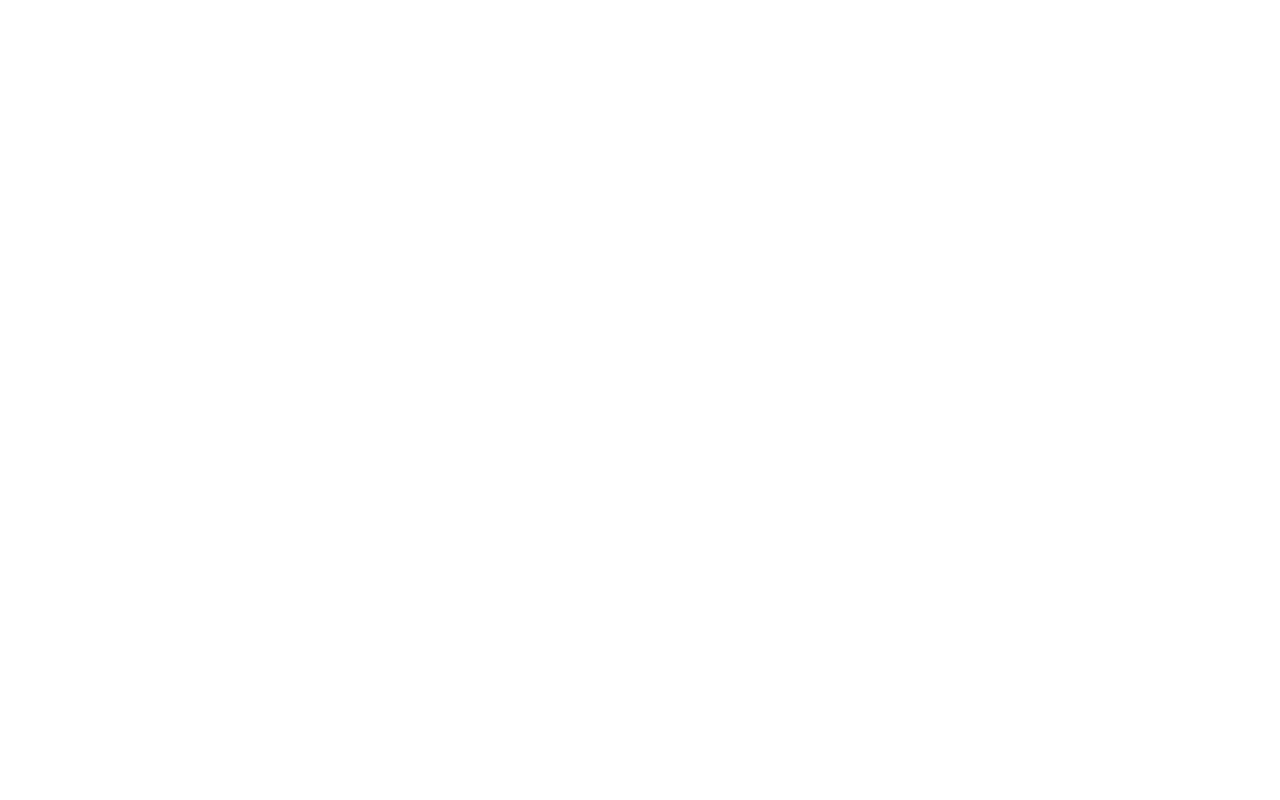
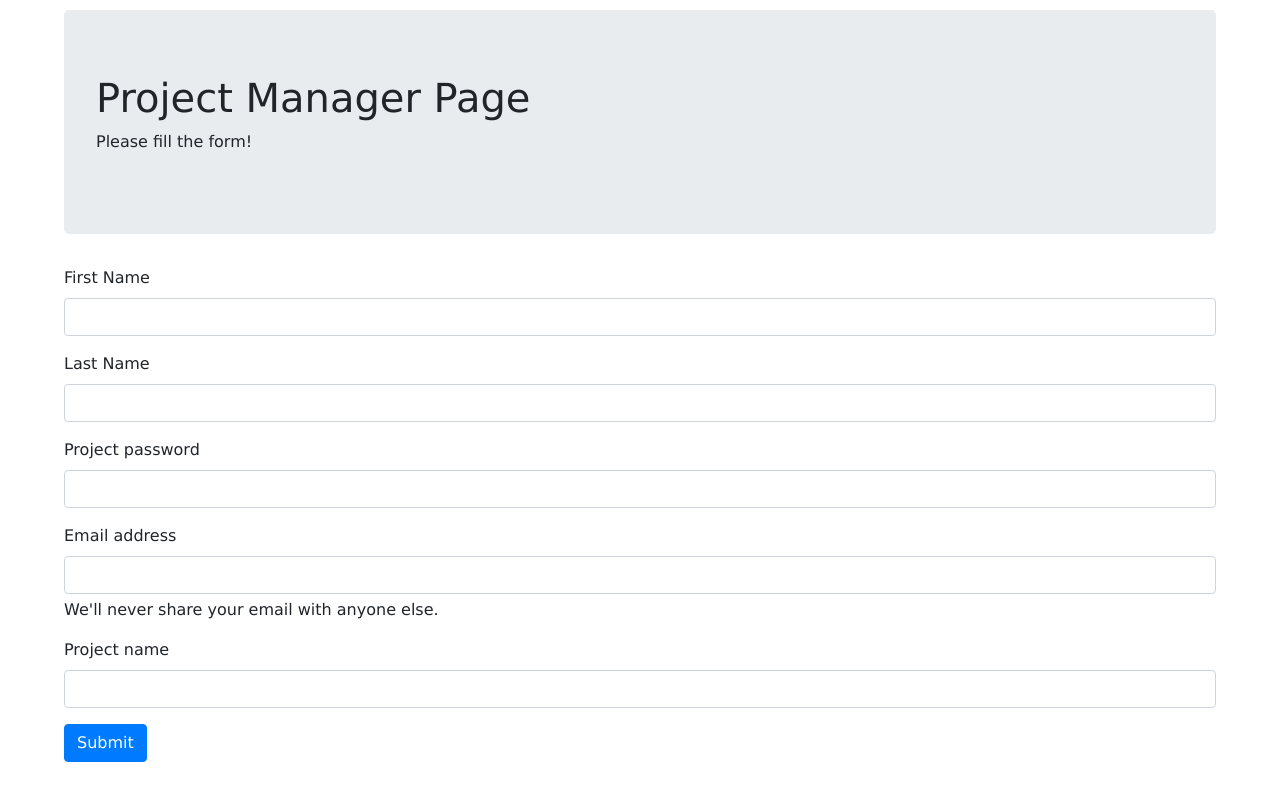
Before and after one commit to KerenShenkar20/group-assignment-hackathon-sws-student-web-services, a website: page Client/index.html in a window 1280 px wide. Drawn offline with nearby package versions, Linux system fonts and the light colour scheme.

Commit message:
Done with html css project manager page Niv

```diff
--- a/Client/css/styles.css
+++ b/Client/css/styles.css
@@ -15,3 +15,8 @@
     margin: 10px auto;
     width: 90%;
 }
+
+#show-button{
+    display: none;
+    margin-left: 5%;
+}
--- a/Client/index.html
+++ b/Client/index.html
@@ -8,44 +8,44 @@
                 integrity="sha384-ggOyR0iXCbMQv3Xipma34MD+dH/1fQ784/j6cY/iJTQUOhcWr7x9JvoRxT2MZw1T" crossorigin="anonymous">
         <link rel="stylesheet" href="css/styles.css"/>
 
-        <title>Hackathon</title>
-        <!-- Change the title to something less generic -->
+        <title>Landing Page Project Manager</title>
     </head>
     <body>
         <div id="wrapper">
-            <!-- The form template will help you
+            <div class ="jumbotron">
+                <h1>Project Manager Page</h1>
+                <p>Please fill the form!</p>
+            </div>
                 <form>
                     <div class="mb-3">
-                        <label for="exampleInputEmail1" class="form-label">Email address</label>
-                        <input type="email" class="form-control" id="exampleInputEmail1" aria-describedby="emailHelp">
+                        <label for="inputFirstName" class="form-label">First Name</label>
+                        <input type="first-name" class="form-control" id="inputFirstName">
+                    </div>
+                    <div class="mb-3">
+                        <label for="inputLastName" class="form-label">Last Name</label>
+                        <input type="last-name" class="form-control" id="inputLastName">
+                    </div>
+                    <div class="mb-3">
+                        <label for="projectPassword" class="form-label">Project password</label>
+                        <input type="password" class="form-control" id="password">
+                    </div>
+                    <div class="mb-3">
+                        <label for="inputEmail1" class="form-label">Email address</label>
+                        <input type="email" class="form-control" id="inputEmail1" aria-describedby="emailHelp">
                         <div id="emailHelp" class="form-text">We'll never share your email with anyone else.</div>
                     </div>
                     <div class="mb-3">
-                        <label for="exampleInputPassword1" class="form-label">Password</label>
-                        <input type="password" class="form-control" id="exampleInputPassword1">
-                    </div>
-                    <div class="mb-3 form-check">
-                        <input type="checkbox" class="form-check-input" id="exampleCheck1">
-                        <label class="form-check-label" for="exampleCheck1">Check me out</label>
-                    </div>
-                    <div class="mb-3">
-                        <label for="exampleFormControlTextarea1" class="form-label">Example textarea</label>
-                        <textarea class="form-control" id="exampleFormControlTextarea1" rows="3"></textarea>
-                    </div>
-                    <div class="mb-3">
-                        <label for="exampleDataList" class="form-label">Datalist example</label>
-                        <input class="form-control" list="datalistOptions" id="exampleDataList" placeholder="Type to search...">
-                        <datalist id="datalistOptions">
-                            <option value="San Francisco">
-                            <option value="New York">
-                            <option value="Seattle">
-                            <option value="Los Angeles">
-                            <option value="Chicago">
-                        </datalist>
+                        <label for="project-name" class="form-label">Project name</label>
+                        <input class="form-control" id="project-name" rows="3"></input>
                     </div>
                     <button type="submit" class="btn btn-primary">Submit</button>
                 </form>
-              -->
         </div>
+        <section>
+            <button type="button" class="btn btn-info" id="show-button">Show volenteers data</button>
+            <div id = "volenteer-data" class="d-flex flex-row justify-content-center">
+                <p id="showData" class="d-flex flex-row justify-content-center"></p>
+            </div>
+        </section>
     </body>
 </html>
```
Also changed, not shown: 1 other file.
